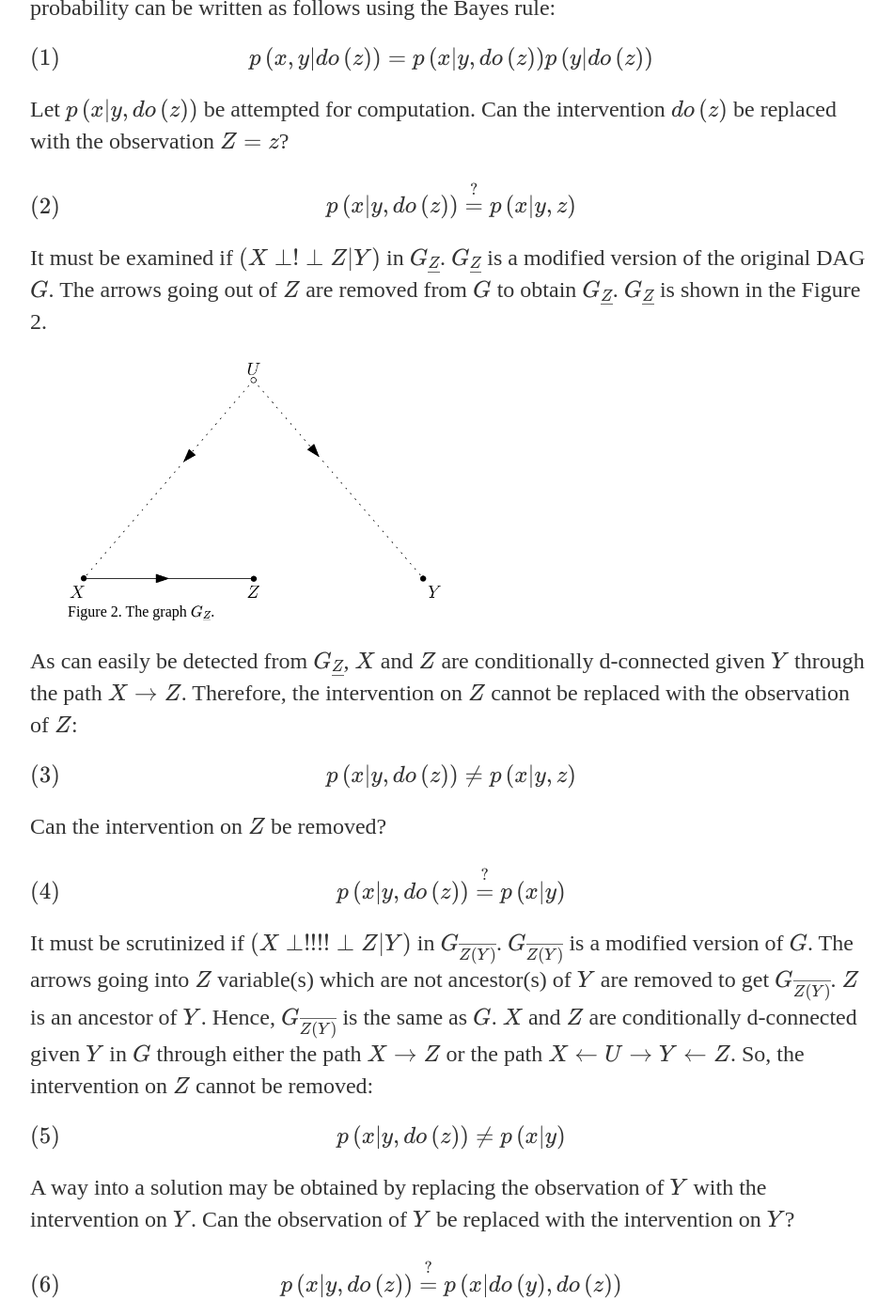
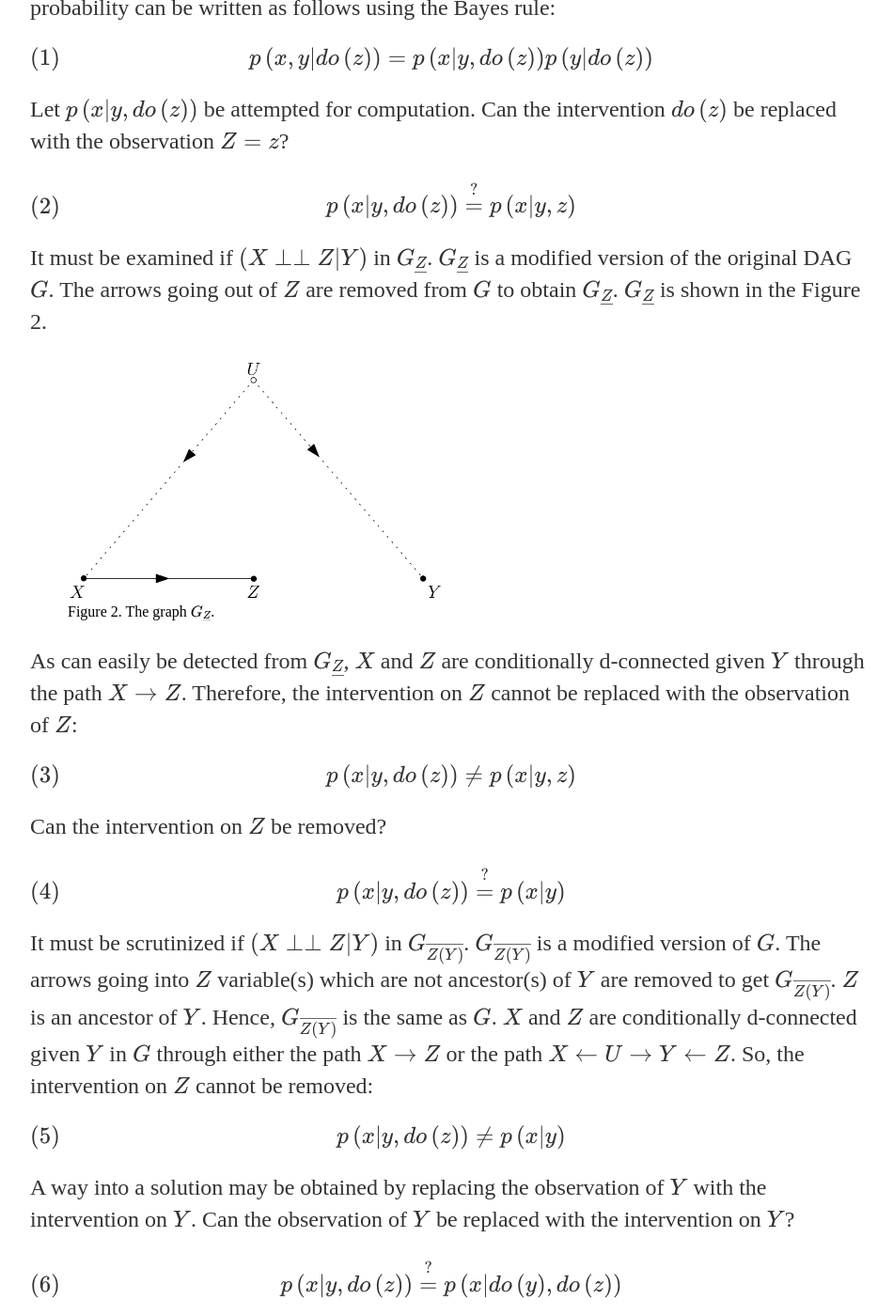
Before and after one commit to SaffetGokcenSen/saffetgokcensen.github.io, a Jekyll site: the page built from _posts/2022-02-03-an-example-for-the-application-of-the-do-calculus.md, in a window 1280 px wide and 1400 px high, scrolled down 936 px. Shown: the whole window at 94% size, without its empty margins (160-1110 px from the left). Built offline with Jekyll 4.4.1, drawn with Linux system fonts in a browser that asks for light colours; some of the changed text lies outside the part shown.

Commit message:
updated the independence signs

```diff
--- a/_posts/2022-02-03-an-example-for-the-application-of-the-do-calculus.md
+++ b/_posts/2022-02-03-an-example-for-the-application-of-the-do-calculus.md
@@ -19,7 +19,7 @@ Let $p\left(x|y,do\left(z\right)\right)$ be attempted for computation. Can the i
 \begin{equation}
     p\left(x|y,do\left(z\right)\right) \stackrel{?}{=} p\left(x|y,z\right)
 \end{equation}
-It must be examined if $\left(X \perp ! \perp Z | Y\right)$ in $G\_{\underline{Z}}$. $G\_{\underline{Z}}$ is a modified version of the original DAG $G$. The arrows going out of $Z$ are removed from $G$ to obtain $G\_{\underline{Z}}$. $G\_{\underline{Z}}$ is shown in the Figure 2.
+It must be examined if $\left(X \perp \perp Z | Y\right)$ in $G\_{\underline{Z}}$. $G\_{\underline{Z}}$ is a modified version of the original DAG $G$. The arrows going out of $Z$ are removed from $G$ to obtain $G\_{\underline{Z}}$. $G\_{\underline{Z}}$ is shown in the Figure 2.
 <figure>
    <img src="/assets/dag_Z_underline.png" style="max-width: 400px;">
    <figcaption>Figure 2. The graph $G_{\underline{Z}}$.</figcaption>
@@ -33,7 +33,7 @@ Can the intervention on $Z$ be removed?
 \begin{equation}
     p\left(x|y,do\left(z\right)\right) \stackrel{?}{=} p\left(x|y\right)
 \end{equation}
-It must be scrutinized if $\left(X \perp\!\!\!\!\perp Z | Y\right)$ in $G\_{\overline{Z\left(Y\right)}}$. $G\_{\overline{Z\left(Y\right)}}$ is a modified version of $G$. The arrows going into $Z$ variable(s) which are not ancestor(s) of $Y$ are removed to get $G\_{\overline{Z\left(Y\right)}}$. $Z$ is an ancestor of $Y$. Hence, $G\_{\overline{Z\left(Y\right)}}$ is the same as $G$. $X$ and $Z$ are conditionally d-connected given $Y$ in $G$ through either the path $X \rightarrow Z$ or the path $X \leftarrow U \rightarrow Y \leftarrow Z$. So, the intervention on $Z$ cannot be removed:
+It must be scrutinized if $\left(X \perp \perp Z | Y\right)$ in $G\_{\overline{Z\left(Y\right)}}$. $G\_{\overline{Z\left(Y\right)}}$ is a modified version of $G$. The arrows going into $Z$ variable(s) which are not ancestor(s) of $Y$ are removed to get $G\_{\overline{Z\left(Y\right)}}$. $Z$ is an ancestor of $Y$. Hence, $G\_{\overline{Z\left(Y\right)}}$ is the same as $G$. $X$ and $Z$ are conditionally d-connected given $Y$ in $G$ through either the path $X \rightarrow Z$ or the path $X \leftarrow U \rightarrow Y \leftarrow Z$. So, the intervention on $Z$ cannot be removed:
 \begin{equation}
     p\left(x|y,do\left(z\right)\right) \neq p\left(x|y\right)
 \end{equation}
@@ -42,7 +42,7 @@ A way into a solution may be obtained by replacing the observation of $Y$ with t
 \begin{equation}
     p\left(x|y,do\left(z\right)\right) \stackrel{?}{=} p\left(x|do\left(y\right),do\left(z\right)\right)
 \end{equation}
-It must be studied if $X \perp\!\!\!\!\perp Y$ in $G\_{\overline{Z}\underline{Y}}$. $G\_{\overline{Z}\underline{Y}}$ can be obtained from $G$ by removing the arrows entering $Z$ and the arrows going out of $Y$. $G\_{\overline{Z}\underline{Y}}$ is displayed in the Figure 3.
+It must be studied if $X \perp \perp Y$ in $G\_{\overline{Z}\underline{Y}}$. $G\_{\overline{Z}\underline{Y}}$ can be obtained from $G$ by removing the arrows entering $Z$ and the arrows going out of $Y$. $G\_{\overline{Z}\underline{Y}}$ is displayed in the Figure 3.
 <figure>
    <img src="/assets/dag_Z_overline_Y_underline.png" style="max-width: 400px;">
    <figcaption>Figure 3. The graph $G_{\overline{Z}\underline{Y}}$ or the graph $G_{\overline{Z}}$.</figcaption>
```
